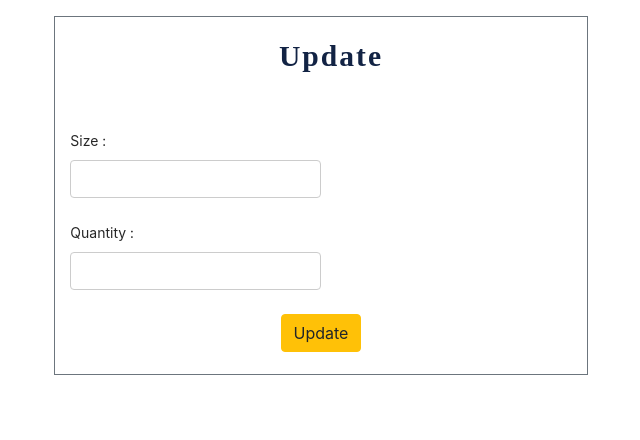
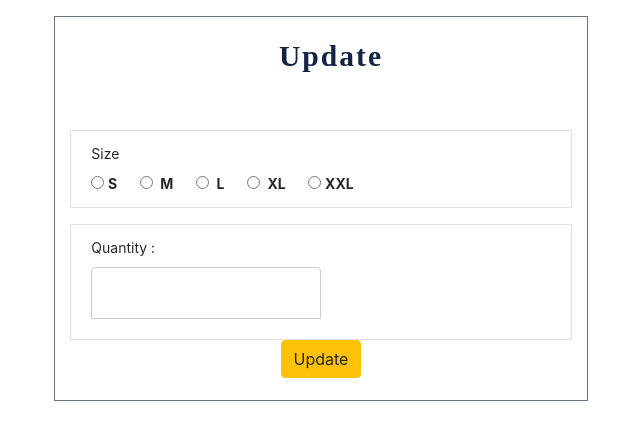
Before and after one commit to nirasha9806/AFIO, a React (Create React App) app in the folder client/: page /updateCart/1/1 in a window 1280 px wide. Shown: the top 440 px of the page, without its empty margins (319-959 px from the left). Built offline with nearby package versions, Linux system fonts and the light colour scheme; no server answers.

Commit message:
Search function of product completed..

```diff
--- a/client/src/App.js
+++ b/client/src/App.js
@@ -96,7 +96,7 @@ function App() {
       <Route path="/detail/:id/:uid" component={DetailsCart}/>
 
       <Route path="/cart/:uid" component={Cart}/>
-      <Route path="/updateCart/:id" component={UpdateCartDisplay}/>
+      <Route path="/updateCart/:id/:uid" component={UpdateCartDisplay}/>
 
 
 
--- a/client/src/Components/Cart/CartDisplay.js
+++ b/client/src/Components/Cart/CartDisplay.js
@@ -66,11 +66,15 @@ calculateTot(){
 }
 
 
+
+
 /*edit*/
           render(){
             return(
               <div>
                  <Navbar />
+
+
               <div className="container py-5 ">
               <table id="my-table" class="table table-hover">
                 <thead className="table-active">
@@ -91,7 +95,7 @@ calculateTot(){
                   <td>{Cart.size}</td>
                   <td>{Cart.quantity}</td>
                   <td>{Cart.price}</td>
-                  <td><button className="btn btn-warning"><Link  to={"/updateCart/"+Cart._id }>EDIT</Link></button></td>
+                  <td><button className="btn btn-warning"><Link  to={"/updateCart/"+Cart._id+'/'+this.props.match.params.uid}>EDIT</Link></button></td>
                   <td><button className="btn btn-danger" onClick={() => this.delete(Cart._id)}>REMOVE</button></td>
                 </tr>
                 )}
--- a/client/src/Components/Cart/Pdetails.js
+++ b/client/src/Components/Cart/Pdetails.js
@@ -90,7 +90,9 @@ class DetailsCart extends Component{
 
                     { this.state.products.map(product =>
                     <ul>
-                    <li className="list-group-item"><div style={{paddingLeft:"400px"}}><img src={image}/> </div></li>
+                    <li className="list-group-item">
+                      <div ><img src={`http://localhost:5000/${product.image}`} style ={{width:'35%', marginLeft: '350px'}} /></div>
+                    </li>
                     <li className="list-group-item">{product.productName}</li>
                     <li className="list-group-item"><p><strong>Price: {product.price}.00</strong></p></li>
                     <li className="list-group-item"><p>Discount: {product.discount}%</p></li>
--- a/client/src/Components/Cart/ProductDisplay.js
+++ b/client/src/Components/Cart/ProductDisplay.js
@@ -24,6 +24,25 @@ class Products extends Component{
             this.setState({ products });
           })
       }
+
+
+      filterContent(products, searchProduct){
+        const result = products.filter((product) => product.productName.includes(searchProduct));
+        this.setState({products:result});
+      }
+
+      handleSearch = (e) =>{
+        console.log(e.currentTarget.value);
+       const searchProduct = e.currentTarget.value;
+
+       axios.get('/api/Cart')
+          .then(res => {
+              const products = res.data;
+              this.setState({ products });
+              this.filterContent(products, searchProduct)
+            })
+      }
+
 /*edit*/
 render(){
   return(
@@ -40,8 +59,19 @@ render(){
     </div>
 
 
+    <div className="col-md-5 mt-3 mx-auto">
+            <input
+              type="search"
+              placeholder="Search"
+              name="searchDelivery"
+              className="form-control ml-2"
+              onChange={this.handleSearch}
+              ></input>
+     </div>
+
+
     <div>
-    <center><div><h1 className="display-4" style={{alignItems:"center"}}>{this.props.match.params.category}</h1></div></center>
+    <center><div><h1 className="display-4" style={{alignItems:"center"}}>{this.props.match.params.category}</h1></div>
 
 
       { this.state.products.map(product =>
@@ -50,11 +80,11 @@ render(){
       // <div className="col-10 mx-auto col-md-6 my-3">
       //    <img src= {image}/>
       <div style={{display:"inline-block",padding:"20px"}} >
-      <div><img src={image}/>
+      <div><img src={`http://localhost:5000/${product.image}`} style ={{width: "250px", height: "320px", marginLeft: '35px'}}/>
       <div>
 
-      <div >
-        <h2>{product.productName}</h2>
+      <div  >
+        <h2 class="col-sm-9">{product.productName}</h2>
         <h6 className="text-blue"><strong>{product.price}.00</strong></h6>
         <h6 className="text-title text-uppercase text-muted mt-3 mb-2">Category: {product.categoryType}</h6>
         <p className="text-muted lead"><strong>Discount:{product.discount}<span>%</span></strong></p>
@@ -65,8 +95,9 @@ render(){
       </div>
       </div>
       )}
+        </center>
+   </div>
 
-   </div>
 
    <Footer />
    </div>
--- a/client/src/Components/Cart/UpdateCartDIsplay.js
+++ b/client/src/Components/Cart/UpdateCartDIsplay.js
@@ -65,7 +65,7 @@ export default class UpdateCartDisplay extends Component{
         axios.post('/api/Cart/update/'+this.props.match.params.id, Cart)
         .then(response =>
             console.log(response.data));
-            window.location = '/Cart';
+            window.location = "/cart/"+this.props.match.params.uid;
     }
 
     render(){
@@ -81,13 +81,22 @@ export default class UpdateCartDisplay extends Component{
         <form className="needs-validation" onSubmit={this.onSubmit}>
 
             <div className="form-group">
-                <lable>Size : </lable> <br></br>
-                <input className="form-control" type='text' value={this.state.size} onChange ={this.onChangeSize}/>
+                {/* <lable>Size : </lable> <br></br>
+                <input className="form-control" type='text' value={this.state.size} onChange ={this.onChangeSize}/> */}
+                  <li class="list-group-item">
+                    <label>Size</label><br></br>
+                      <input type="radio" name = "size" value={this.state.size} required checked={this.state.size==="S"} onChange={this.onChangeSize}/>&nbsp;<strong>S</strong>
+                      &nbsp; &nbsp; &nbsp;&nbsp;<input type="radio" name = "size" value="M" required checked={this.state.size==="M"} onChange={this.onChangeSize}/>&nbsp; <strong>M</strong>
+                      &nbsp; &nbsp; &nbsp;&nbsp;<input type="radio" name = "size" value="L" required checked={this.state.size==="L"} onChange={this.onChangeSize}/> &nbsp;<strong>L</strong>
+                      &nbsp; &nbsp; &nbsp;&nbsp;<input type="radio" name = "size" value="XL" required checked={this.state.size==="XL"} onChange={this.onChangeSize}/> &nbsp;<strong>XL</strong>
+                      &nbsp; &nbsp; &nbsp;&nbsp;<input type="radio" name = "size" value="XXL" required checked={this.state.size==="XXL"} onChange={this.onChangeSize}/> <strong>XXL</strong>
+
+                    </li>
             </div>
 
-            <div className="form-group">
+            <div className="list-group-item">
                 <lable>Quantity : </lable> <br></br>
-                <input className="form-control" type='text' value={this.state.quantity} onChange ={this.onChangeQyantity}/>
+                <input className="list-group-item" type='text' value={this.state.quantity} onChange ={this.onChangeQyantity}/>
             </div>
 
             <center>
--- a/client/src/Components/Voucher/edit-voucher.component.js
+++ b/client/src/Components/Voucher/edit-voucher.component.js
@@ -111,8 +111,7 @@ export default class EditVoucher extends Component {
         axios.post('/api/voucher/update/'+this.props.match.params.id, Voucher)
         .then(response =>
             console.log(response.data));
-            this.props.history.push('/list')
-
+            window.location = '/list';
 
     }
 
--- a/client/src/Components/pages/Home.js
+++ b/client/src/Components/pages/Home.js
@@ -54,7 +54,7 @@ import { Link } from 'react-router-dom';
 
                     <div>
 
-                    <h1 className="color:primary">HERE TOU CAN GET YOUR MASK FROM US !!!.</h1>
+                    <h1 className="color:primary">HERE YOU CAN GET YOUR MASK FROM US !!!.</h1>
 
                         <div className="align-item-end justify-content-center mb-8">
                             <img src="img/mask2.jpg"  class="img-fluid" alt="Responsive image" />
```
Also changed, not shown: 1 other file (tests, documents, lock files or other folders).
